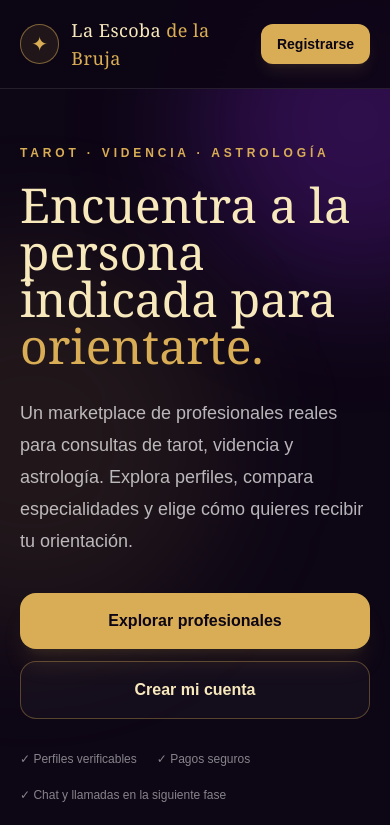
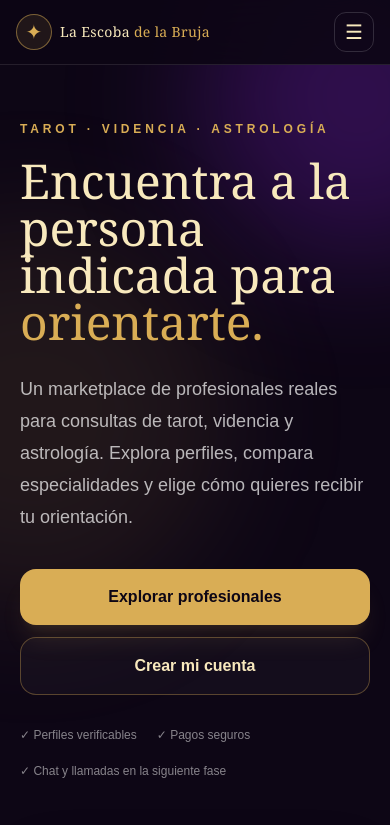
Before and after one commit to raulschw/la-escoba-de-la-bruja, a Next.js app: page / in a window 390 px wide. Shown: the top 825 px of the page. Built offline with nearby package versions, Linux system fonts and the light colour scheme; no server answers; the database is empty.

Commit message:
fix: add accessible mobile navigation to homepage

```diff
--- a/app/page.tsx
+++ b/app/page.tsx
@@ -41,16 +41,24 @@ export default async function HomePage() {
   return (
     <main className="min-h-screen overflow-hidden bg-witch-night text-witch-cream">
       <header className="sticky top-0 z-20 border-b border-white/10 bg-witch-night/90 backdrop-blur-xl">
-        <div className="mx-auto flex max-w-6xl items-center justify-between px-5 py-4 md:px-8">
-          <Link href="/" className="flex items-center gap-3" aria-label="La Escoba de la Bruja">
-            <span className="grid h-10 w-10 place-items-center rounded-full border border-witch-gold/50 bg-witch-gold/10 text-xl text-witch-gold">✦</span>
-            <span className="font-serif text-lg tracking-wide text-witch-cream">La Escoba <span className="text-witch-gold">de la Bruja</span></span>
+        <div className="mx-auto flex max-w-6xl items-center justify-between gap-3 px-4 py-3 md:px-8 md:py-4">
+          <Link href="/" className="flex min-w-0 items-center gap-2 md:gap-3" aria-label="La Escoba de la Bruja">
+            <span className="grid h-9 w-9 shrink-0 place-items-center rounded-full border border-witch-gold/50 bg-witch-gold/10 text-xl text-witch-gold md:h-10 md:w-10">✦</span>
+            <span className="truncate font-serif text-sm tracking-wide text-witch-cream md:text-lg">La Escoba <span className="text-witch-gold">de la Bruja</span></span>
           </Link>
           <nav className="hidden items-center gap-7 text-sm text-white/75 md:flex">
             <Link href="/explorar" className="transition hover:text-witch-gold">Explorar</Link>
             <Link href="/login" className="transition hover:text-witch-gold">Iniciar sesión</Link>
           </nav>
-          <Link href="/registro" className="rounded-xl bg-witch-gold px-4 py-2.5 text-sm font-bold text-witch-night shadow-lg shadow-witch-gold/10 transition hover:-translate-y-0.5">Registrarse</Link>
+          <details className="relative md:hidden">
+            <summary aria-label="Abrir menú de navegación" className="grid h-10 w-10 cursor-pointer list-none place-items-center rounded-xl border border-white/15 text-xl text-witch-cream [&::-webkit-details-marker]:hidden">☰</summary>
+            <div className="absolute right-0 top-12 z-50 flex min-w-48 flex-col gap-1 rounded-2xl border border-white/10 bg-[#160d20] p-2 shadow-2xl">
+              <Link href="/explorar" className="rounded-xl px-4 py-3 text-sm text-white/80 hover:bg-white/5">Explorar profesionales</Link>
+              <Link href="/login" className="rounded-xl px-4 py-3 text-sm text-white/80 hover:bg-white/5">Iniciar sesión</Link>
+              <Link href="/registro" className="rounded-xl px-4 py-3 text-sm font-bold text-witch-gold hover:bg-white/5">Registrarse</Link>
+            </div>
+          </details>
+          <Link href="/registro" className="hidden rounded-xl bg-witch-gold px-4 py-2.5 text-sm font-bold text-witch-night shadow-lg shadow-witch-gold/10 transition hover:-translate-y-0.5 md:inline-flex">Registrarse</Link>
         </div>
       </header>
 
```
